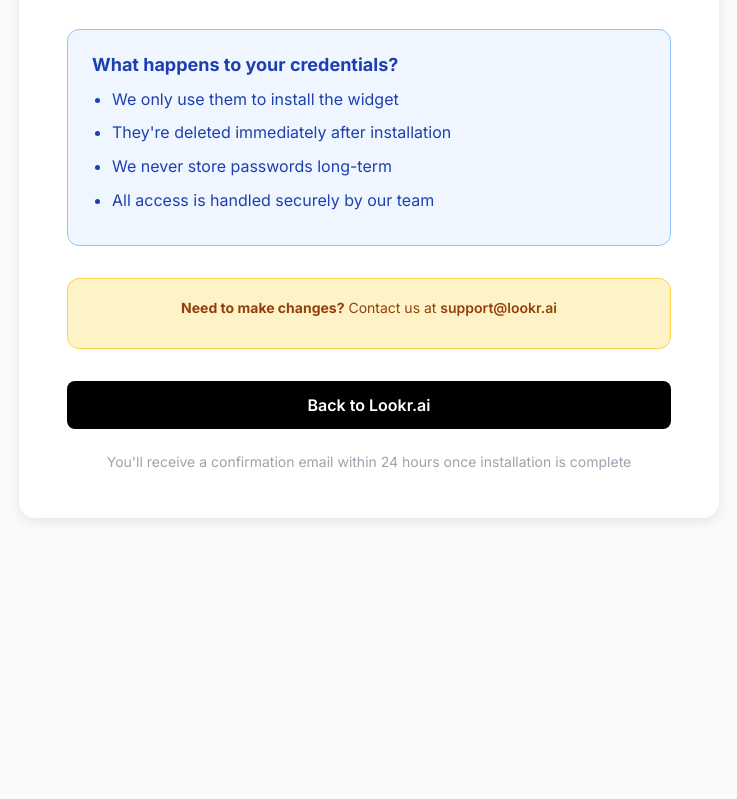
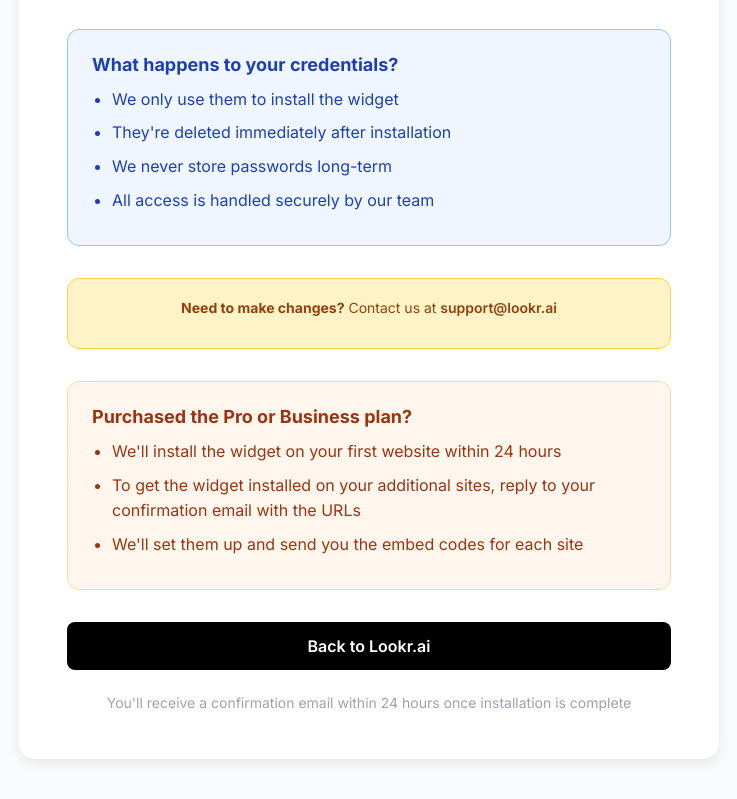
Before and after one commit to tadivirtual/lookr-backend, a website: page success-dfy.html in a window 1280 px wide. Shown: the part 705-1504 px from the top of the page, without its empty margins (271-1008 px from the left). Before the commit the page ends 1263 px from the top, so only its background shows below. Drawn offline with Linux system fonts and the light colour scheme.

Commit message:
Update success-dfy.html

```diff
--- a/success-dfy.html
+++ b/success-dfy.html
@@ -214,6 +214,15 @@
       <p><strong>Need to make changes?</strong> Contact us at <a href="mailto:support@lookr.ai">support@lookr.ai</a></p>
     </div>
 
+    <div class="info-box" style="background: #fff7ed; border: 1px solid #fed7aa; margin-bottom: 32px;">
+      <h3 style="color: #9a3412;">Purchased the Pro or Business plan?</h3>
+      <ul style="margin-left: 20px; color: #9a3412;">
+        <li>We'll install the widget on your first website within 24 hours</li>
+        <li>To get the widget installed on your additional sites, reply to your confirmation email with the URLs</li>
+        <li>We'll set them up and send you the embed codes for each site</li>
+      </ul>
+    </div>
+
     <a href="https://lookr.ai" class="cta">Back to Lookr.ai</a>
 
     <p class="help-text">You'll receive a confirmation email within 24 hours once installation is complete</p>
```
